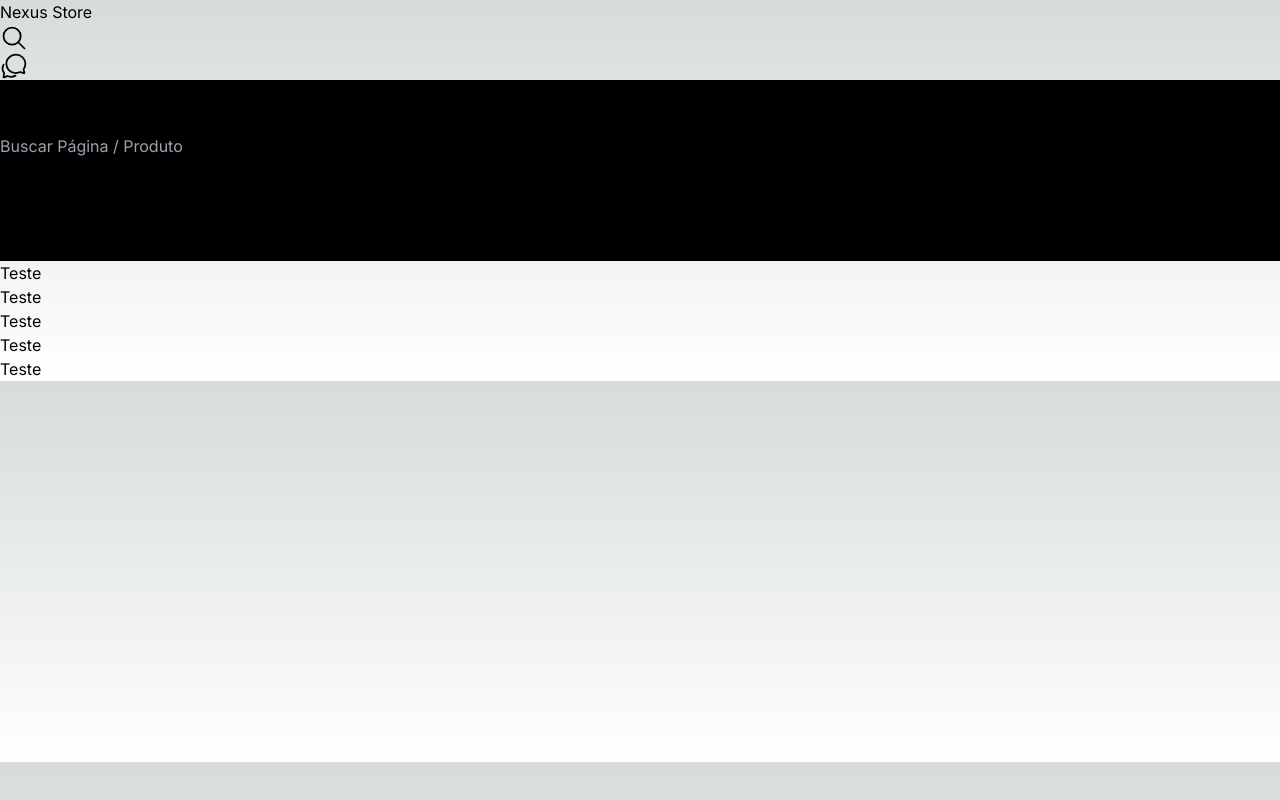
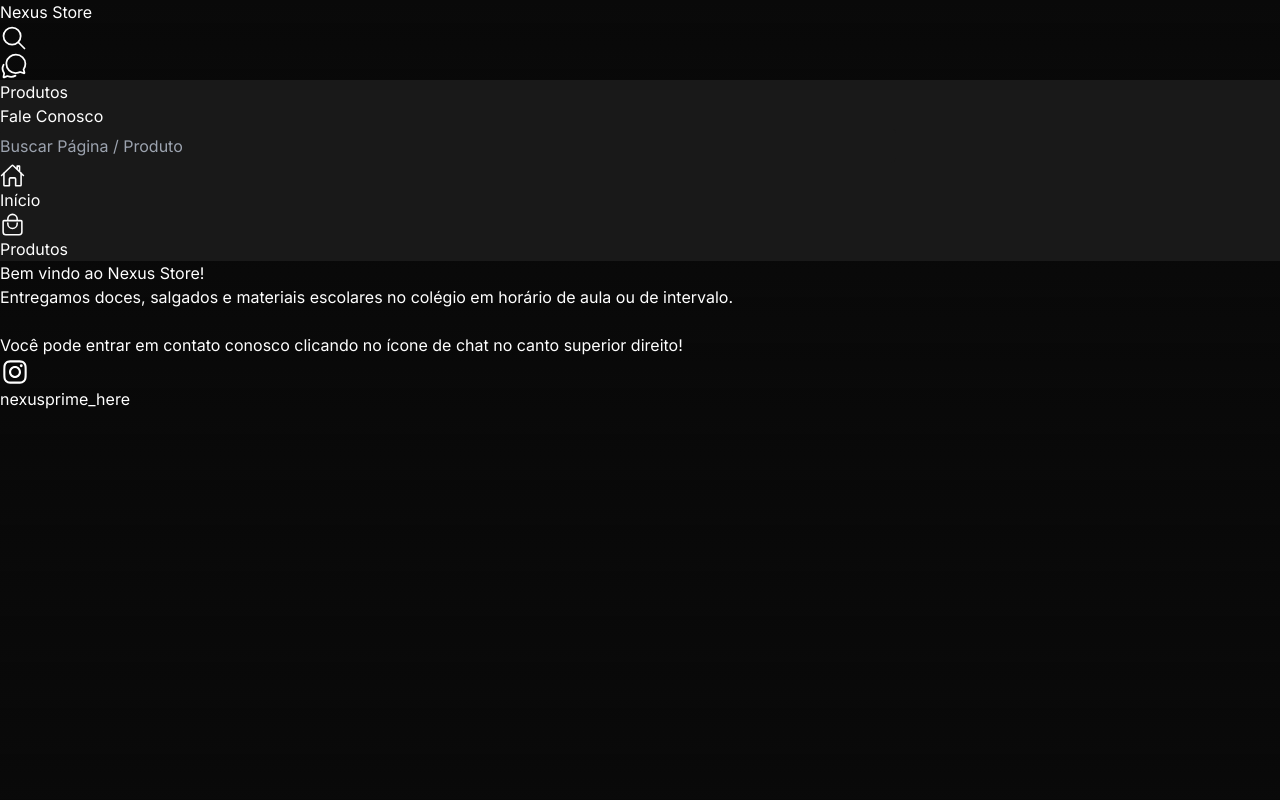
Before and after one commit to nexusprime-here/nexus_store, a Next.js app: page / in a window 1280 px wide. Built offline with nearby package versions, Linux system fonts and the light colour scheme; no server answers; the database is empty.

Commit message:
Added text to home, some links redirects and route

```diff
--- /dev/null
+++ b/src/app/contact/route.ts
@@ -0,0 +1,5 @@
+import { NextResponse } from "next/server";
+
+export function GET(req: Request) {
+	return NextResponse.redirect('https://wa.me/5511965733543');
+}
--- a/src/app/page.tsx
+++ b/src/app/page.tsx
@@ -1,6 +1,8 @@
 import Collection from "@components/Collection";
 import prisma from "@utils/prisma";
 import { headers } from "next/dist/client/components/headers";
+import Link from "next/link";
+import { AiOutlineInstagram as InstagramIcon } from 'react-icons/ai'
 
 async function fetchProducts() {
 	return await prisma.product.findMany({
@@ -17,15 +19,22 @@
 
 	return (
 		<>
-			<div className="mx-10 mb-10">
-				<p>Teste</p>
-				<p>Teste</p>
-				<p>Teste</p>
-				<p>Teste</p>
-				<p>Teste</p>
+			<div className="mx-10 mb-10 mt-5">
+				<p>Bem vindo ao Nexus Store!</p>
+				<p>Entregamos doces, salgados e materiais escolares no colégio em horário de aula ou de intervalo.</p>
+				<br />
+				<p>Você pode entrar em contato conosco clicando no ícone de chat no canto superior direito!</p>
 			</div>
 
 			<Collection name="Mais Vendidos" items={products} />
+
+			<Link
+				className="mx-10 mt-8 flex items-center justify-center"
+				href={'https://www.instagram.com/nexusprime_here/'}
+			>
+				<InstagramIcon size={30}/>
+				<p className="text-lg ml-1 font-light underline">nexusprime_here</p>
+			</Link>
 		</>
 	);
 }
--- a/src/globals.css
+++ b/src/globals.css
@@ -2,7 +2,7 @@
 @tailwind components;
 @tailwind utilities;
 
-:root {
+/* :root {
 	--max-width: 1100px;
 	--border-radius: 12px;
 	--font-mono: ui-monospace, Menlo, Monaco, 'Cascadia Mono', 'Segoe UI Mono',
@@ -36,9 +36,9 @@
 	--callout-border-rgb: 172, 175, 176;
 	--card-rgb: 180, 185, 188;
 	--card-border-rgb: 131, 134, 135;
-}
+} */
 
-@media (prefers-color-scheme: dark) {
+/* @media (prefers-color-scheme: dark) { */
 	:root {
 		--foreground-rgb: 25, 25, 25;
 		--detail-rgb: 102, 102, 102;
@@ -67,7 +67,7 @@
 		--card-rgb: 100, 100, 100;
 		--card-border-rgb: 200, 200, 200;
 	}
-}
+/* } */
 
 * {
 	box-sizing: border-box;
--- a/src/navegation.tsx
+++ b/src/navegation.tsx
@@ -53,7 +53,7 @@
 
 			return (
 				<Link prefetch href={n.href} key={n.href}
-					className='flex flex-col items-center justify-center rounded h-[45px] w-[45px]'
+					className='flex flex-col items-center justify-center rounded h-[45px] w-[45px] text-[--font-rgb]'
 				>
 					<Icon size={25} />
 					<p className="text-current text-[10px] font-extralight">{n.name}</p>
```
